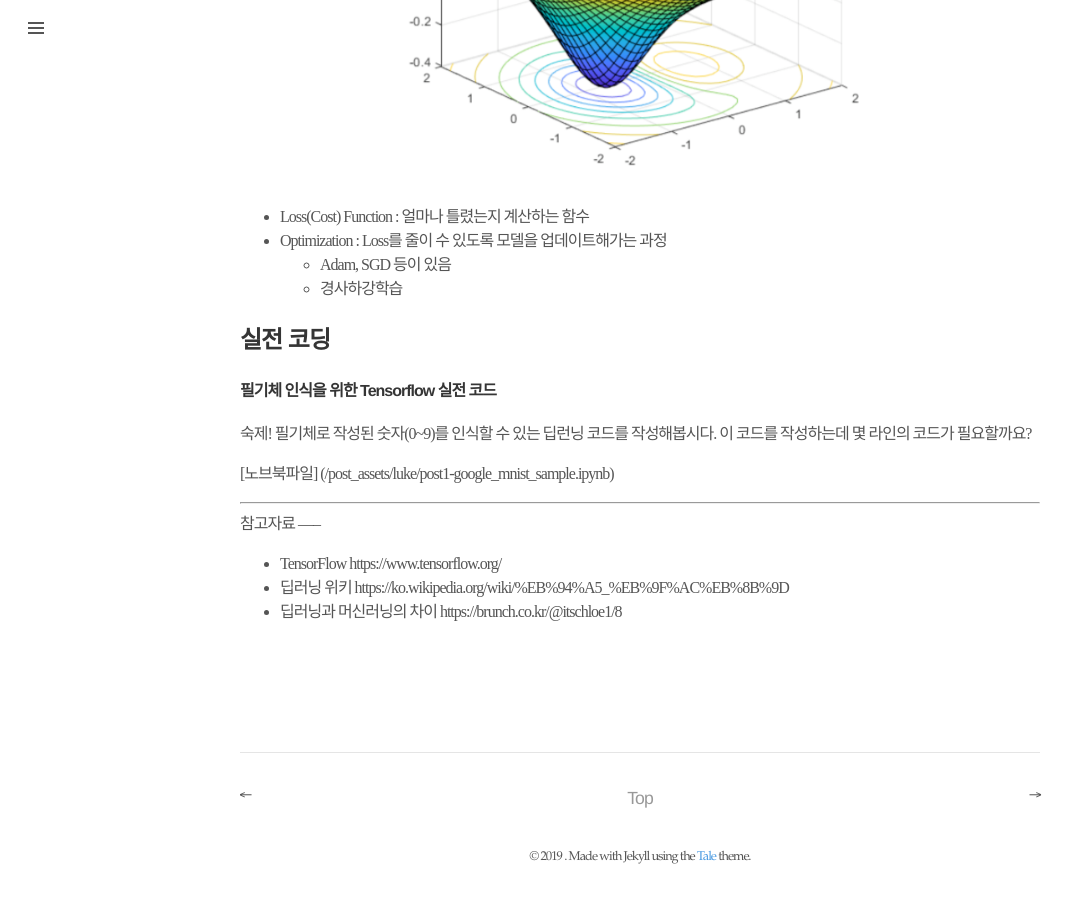
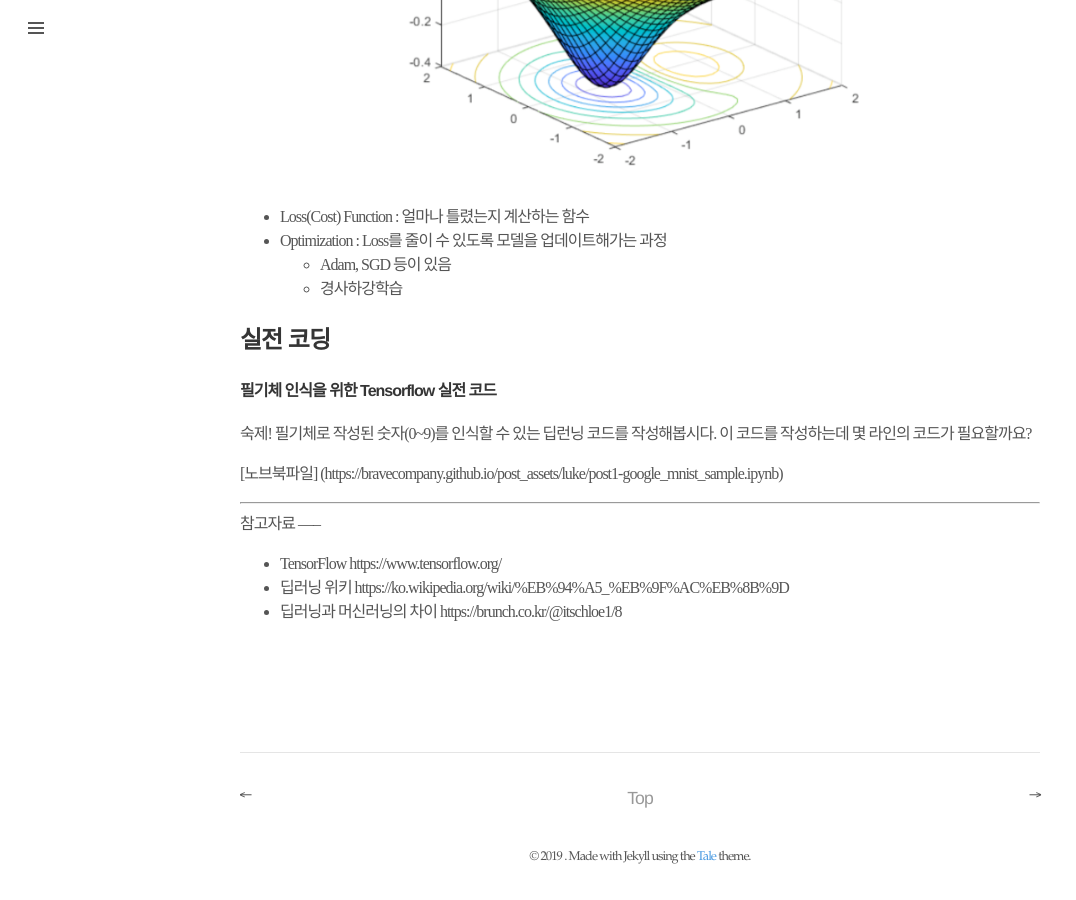
Before and after one commit to bravecompany/bravecompany.github.io, a Jekyll site: the page built from _posts/2019-11-24-DeepLearning Part 1.md, in a window 1280 px wide and 900 px high, scrolled down 3101 px. Shown: the whole window, without its empty margins (0-1076 px from the left). Built offline with Jekyll 4.4.1, drawn with Linux system fonts in a browser that asks for light colours; some web fonts are replaced; comment, search, counter and statistics services are not loaded; part of the change alters nothing that is shown.

```diff
--- a/_posts/2019-11-24-DeepLearning Part 1.md
+++ b/_posts/2019-11-24-DeepLearning Part 1.md
@@ -71,7 +71,7 @@ Deep-Learning에 대한 이해와 Tensorflow 구조
 
 숙제! 필기체로 작성된 숫자(0~9)를 인식할 수 있는 딥런닝 코드를 작성해봅시다. 이 코드를 작성하는데 몇 라인의 코드가 필요할까요?
 
-[노브북파일] (/post_assets/luke/post1-google_mnist_sample.ipynb)
+[노브북파일] (https://bravecompany.github.io/post_assets/luke/post1-google_mnist_sample.ipynb)
 
 ----------------------
 참고자료
```
